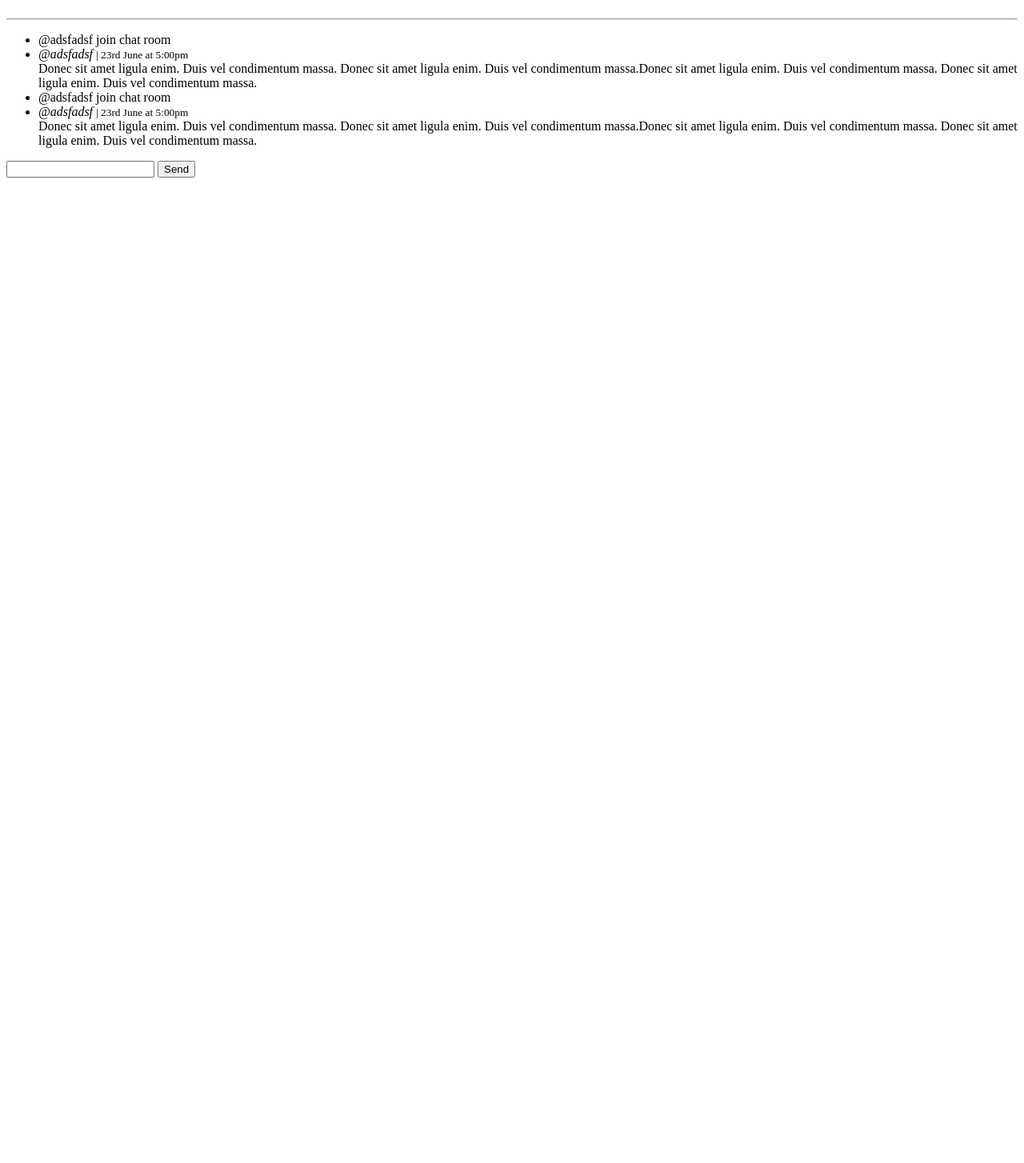
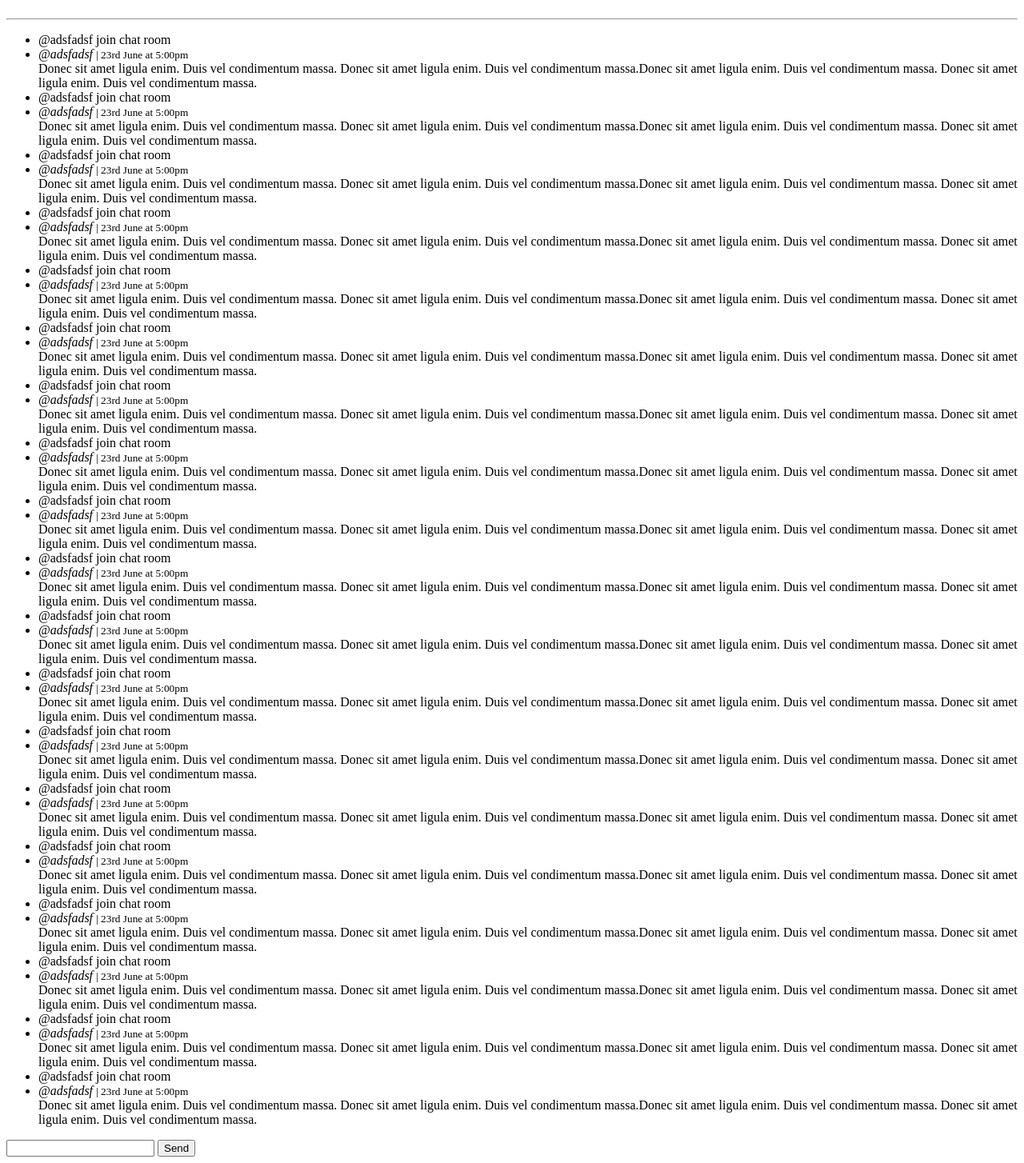
Before and after one commit to samael500/aiochat, a Python web app: template aiochat/templates/chat/chat.html in a window 1280 px wide. Shown: the part 116-1570 px from the top of the page at 80% size. Before the commit the page ends 338 px from the top, so only its background shows below. Run offline with Jinja, Linux system fonts and the light colour scheme; the template is opened without the code that fills it, so the values that code supplies are empty; some libraries are stand-ins or nearby versions.

Commit message:
:repeat: upd templates for chat

```diff
--- a/aiochat/templates/base.html
+++ b/aiochat/templates/base.html
@@ -86,5 +86,6 @@
 
     <script src="{{ app.router.static.url(filename='jquery-3.2.0.min.js') }}"></script>
     <script src="{{ app.router.static.url(filename='bootstrap/js/bootstrap.min.js') }}"></script>
+    {% block extra_scripts %}{% endblock %}
 </body>
 </html>
--- a/aiochat/templates/chat/chat.html
+++ b/aiochat/templates/chat/chat.html
@@ -36,7 +36,7 @@
             <div class="row current-chat-area">
                 <div class="col-md-12">
                     <ul class="media-list" id="messages">
-                        {% for x in 'as' %}
+                        {% for x in 'as22222222222222222' %}
                         <li class="media">
                             <div class="service-msg">
                                 @adsfadsf join chat room
@@ -61,13 +61,13 @@
                 </div>
             </div>
             <div class="row current-chat-footer">
-            <div class="panel-footer">
-                <div class="input-group">
-                  <input type="text" class="form-control">
-                  <span class="input-group-btn">
-                    <button class="btn btn-default" type="button">Send</button>
-                  </span>
-                </div>
+                <div class="panel-footer">
+                    <form class="input-group" id="send">
+                        <input type="text" class="form-control">
+                        <span class="input-group-btn">
+                        <button class="btn btn-default" type="submit">Send</button>
+                        </span>
+                    </div>
                 </div>
             </div>
         </div>
@@ -75,3 +75,8 @@
 </div>
 
 {% endblock %}
+
+{% block extra_scripts %}
+    <script type="text/javascript">var WS_URL = {{ app.router['ws'].url_for(slug=room.name) }};</script>
+    <script src="{{ app.router.static.url(filename='chat.js') }}"></script>
+{% endblock %}
```
